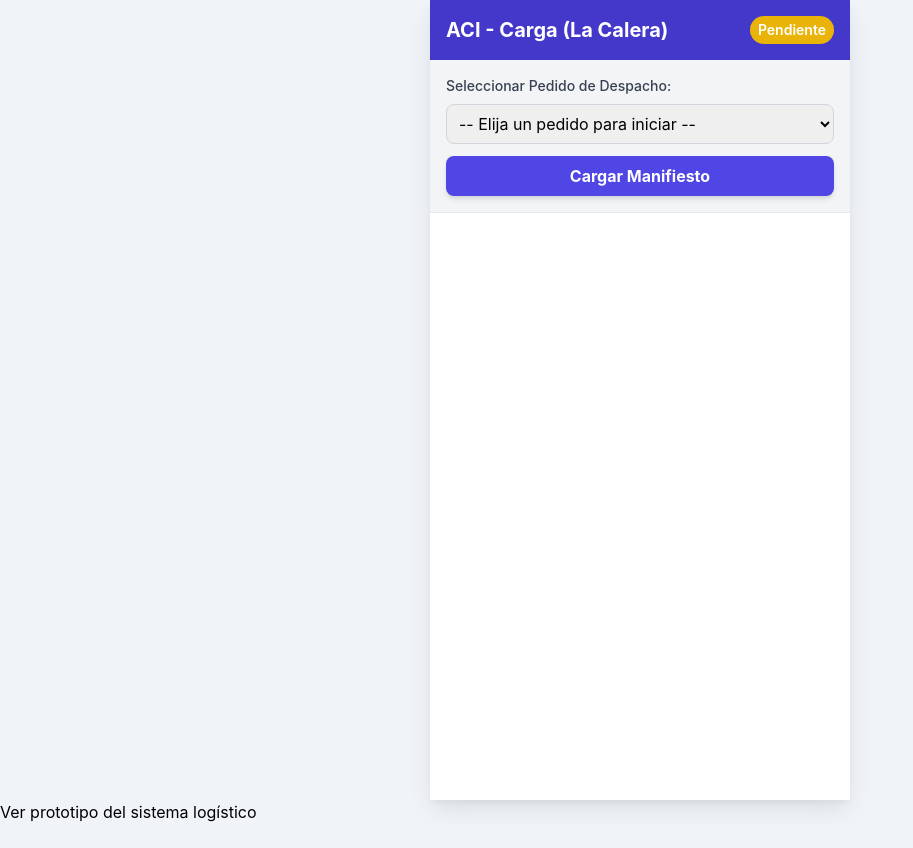
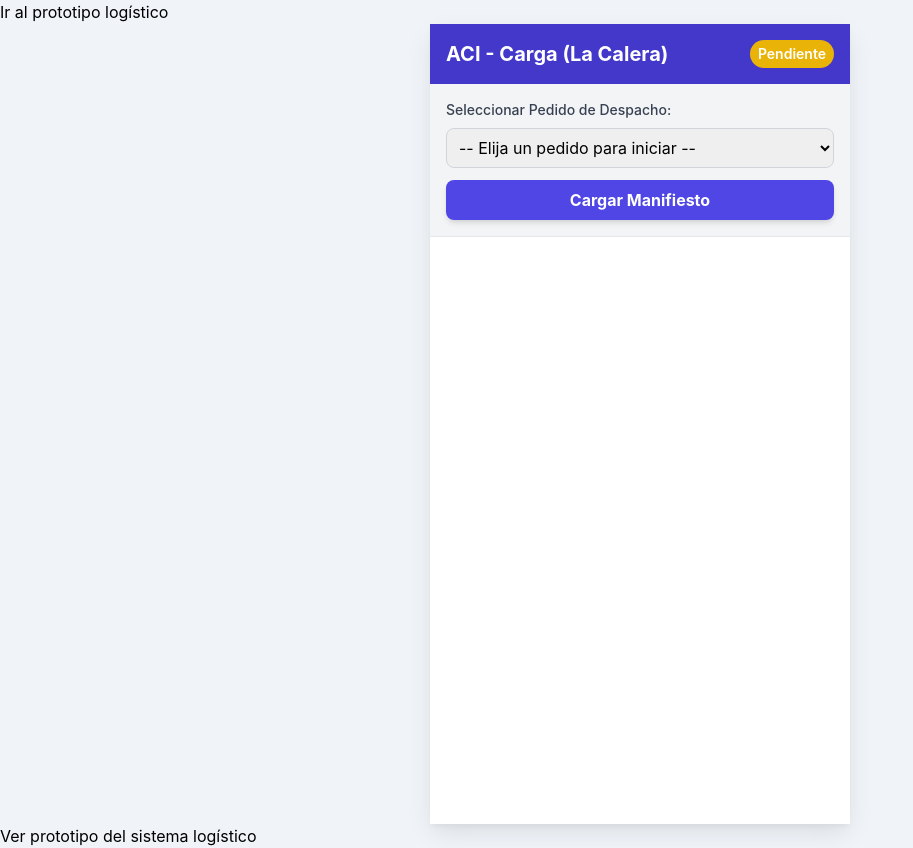
Before and after one commit to jhosetpuellesrojas-star/Prototipado-La-Calera, a plain HTML site: page index.html in a window 1280 px wide. Shown: the whole page, without its empty margins (0-913 px from the left). Before the commit the page ends 824 px from the top, so only its background shows below. Drawn offline with nearby package versions, Linux system fonts and the light colour scheme.

Commit message:
Update index.html

```diff
--- a/index.html
+++ b/index.html
@@ -28,7 +28,7 @@
     </style>
 </head>
 <body>
-
+<a href="Prototipado.html">Ir al prototipo logístico</a>
 <div id="app" class="scanner-container">
     <!-- Encabezado de la Aplicación -->
     <header class="bg-indigo-700 text-white p-4 shadow-lg flex justify-between items-center">
```
